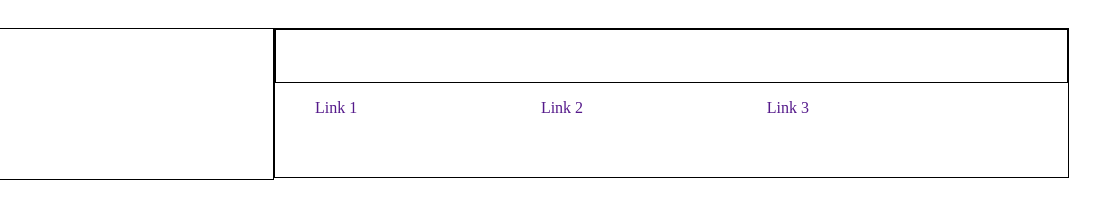
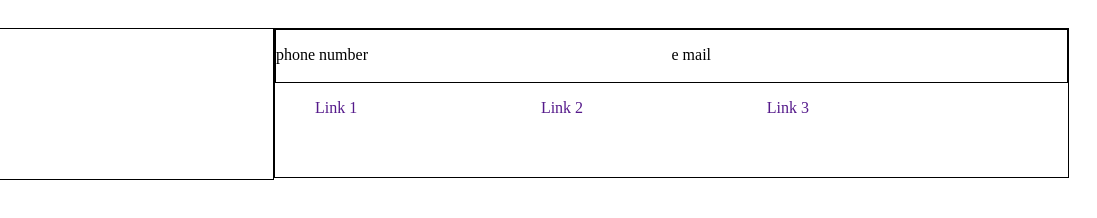
Before and after one commit to bambooka/landing_page, a plain HTML site: page index.html in a window 1280 px wide. Shown: the full height of the page, 183-1280 px from the left. Drawn offline with Linux system fonts and the light colour scheme.

Commit message:
Change display of information in navigation panel

```diff
--- a/css/style.css
+++ b/css/style.css
@@ -22,6 +22,8 @@ header #menu_panel {
 
 header #info_panel {
     height: 35%;
+    display: flex;
+    flex-flow: row nowrap;
 }
 
 header #nav_panel {
@@ -42,3 +44,7 @@ header #nav_panel {
 #nav li a {
     text-decoration: none;
 }
+
+#info_panel p {
+    width: 50%;
+}
--- a/index.html
+++ b/index.html
@@ -16,8 +16,8 @@
     </div>
     <div id="menu_panel">
         <div id="info_panel">
-            <p></p>
-            <p></p>
+            <p>phone number</p>
+            <p> e mail</p>
         </div>
         <div id="nav_panel">
             <ul id="nav">
```
